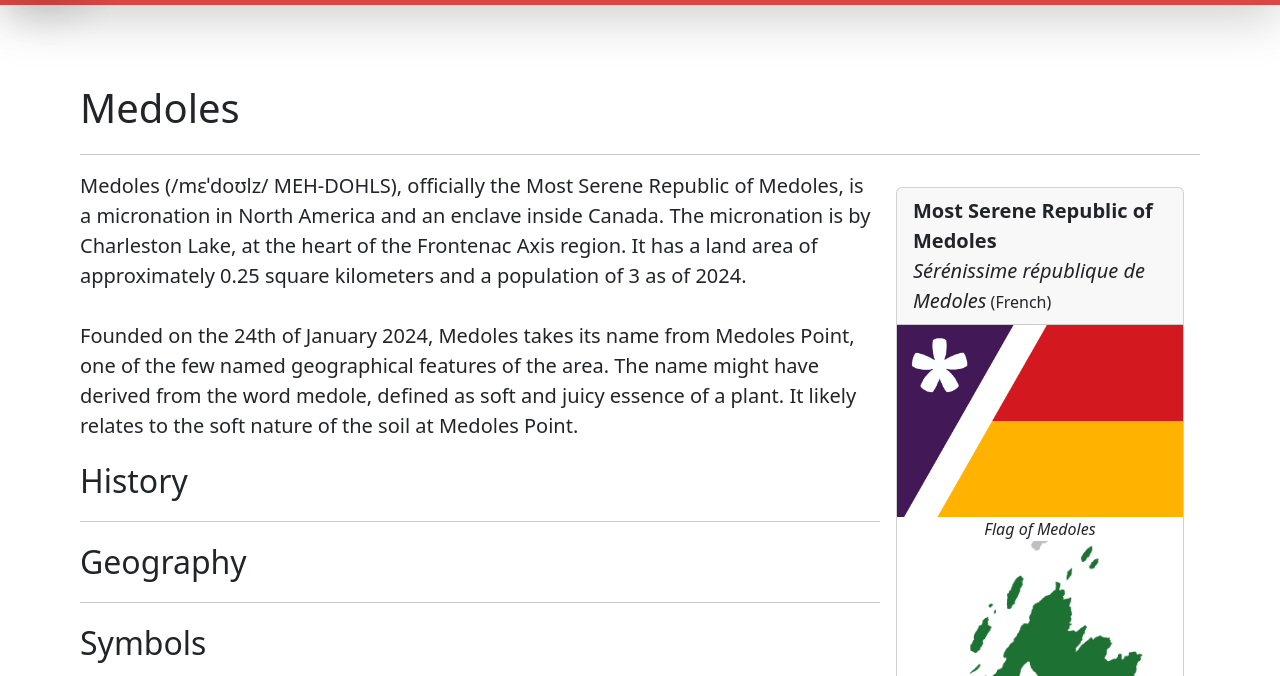
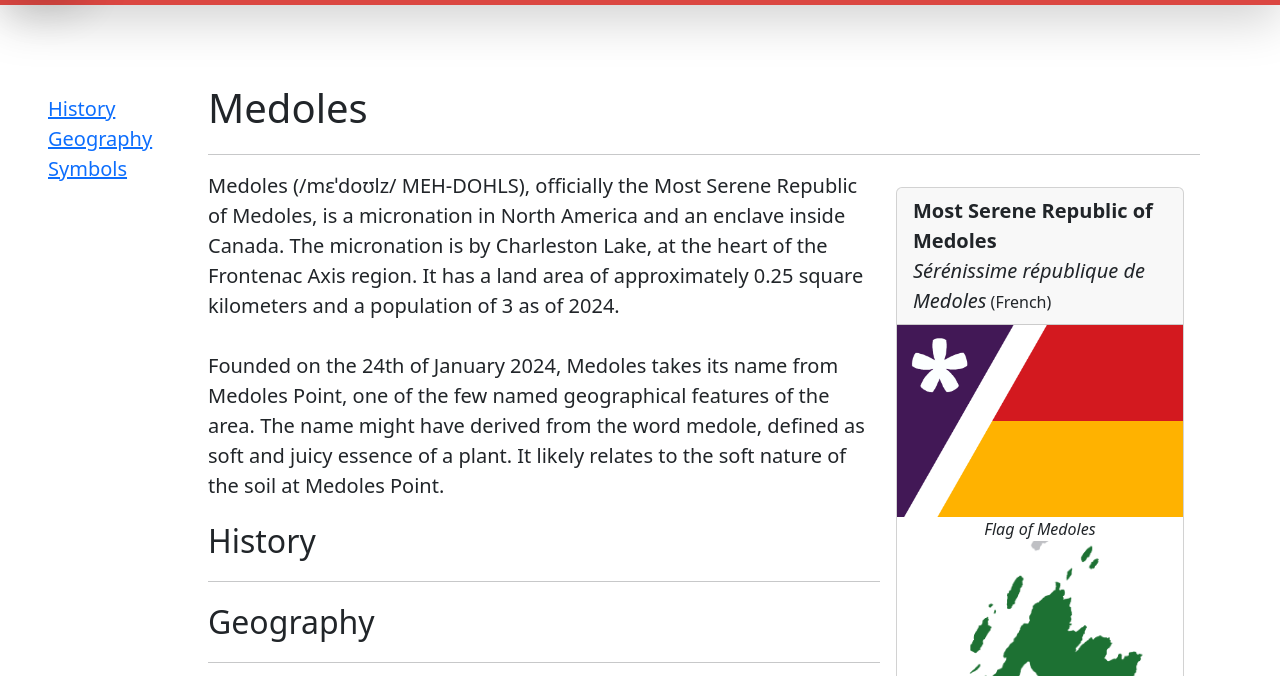
Before and after one commit to iArtistTree/Medoles, a website: page pages/info.html in a window 1280 px wide. Shown: the part 82-758 px from the top of the page. Drawn offline with nearby package versions, Linux system fonts and the light colour scheme; files that its build step writes are made by us from their sources.

Commit message:
Adding navigation

```diff
--- a/css/indexStyle.css
+++ b/css/indexStyle.css
@@ -43,3 +43,14 @@
     font-family: system-ui, -apple-system, BlinkMacSystemFont, 'Segoe UI', Roboto, Oxygen, Ubuntu, Cantarell, 'Open Sans', 'Helvetica Neue', sans-serif;
      margin-left: 15%;
  }
+
+body{
+    padding-top: 10rem;
+}
+
+:target::before{
+    content: "";
+    display: block;
+    height: 10rem;
+    margin: -10rem 0 0;
+}
--- a/pages/info.html
+++ b/pages/info.html
@@ -6,6 +6,7 @@
     <meta name="viewport" content="width=device-width, initial-scale=1.0">
     <title>Info</title>
     <link rel="icon" type="image/x-cion" href="../webIcon.ico">
+    <link rel="stylesheet" href="./css/indexStyle.css">
     <link href="https://cdn.jsdelivr.net/npm/bootstrap@5.3.3/dist/css/bootstrap.min.css" rel="stylesheet"
         integrity="sha384-QWTKZyjpPEjISv5WaRU9OFeRpok6YctnYmDr5pNlyT2bRjXh0JMhjY6hW+ALEwIH" crossorigin="anonymous">
     <link rel="stylesheet" href="../css/indexStyle.css">
@@ -16,7 +17,6 @@
     <script src="../js/functions.js"></script>
 </head>
 
-<body>
 <!-- navbar -->
 <nav class="navbar fixed-top navbar-expand-md shadow-lg" data-bs-theme="dark">
     <div class="container-fluid">
@@ -39,11 +39,22 @@
     </div>
 </nav>
 
-    <div style="text-align:left; padding-top: 10rem; padding-left: 5rem; padding-right: 5rem; margin-left: auto; margin-right: auto;">
+<!-- body -->
+<body>
+    <div  style="max-width: 18rem; float: left; margin: 1rem; min-height: 100%; position:absolute;">
+        <ul style="list-style: none;">
+            <li class="fs-5"><a href="#history">History</a></li>
+            <li class="fs-5"><a href="#geography">Geography</a></li>
+            <li class="fs-5"><a href="#symbols">Symbols</a></li>
+        </ul>
+    </div>
+
+    <div style="text-align:left; padding-left: 5rem; padding-right: 5rem; margin-left: 10%; margin-right: auto;">
         <header>
             <p class="fs-1">Medoles</p>
             <hr>
         </header>
+
         <section>
             <div class="card" style="max-width: 18rem; float: right; margin: 1rem;">
                 <div class="card-header">
@@ -86,11 +97,11 @@
                 <br><br>
                 Founded on the 24th of January 2024, Medoles takes its name from Medoles Point, one of the few named geographical features of the area. The name might have derived from the word medole, defined as soft and juicy essence of a plant. It likely relates to the soft nature of the soil at Medoles Point.
             </p>
-            <p class="fs-2">History</p>
+            <p class="fs-2" id="history">History</p>
             <hr>
-            <p class="fs-2">Geography</p>
+            <p class="fs-2" id="geography">Geography</p>
             <hr>
-            <p class="fs-2">Symbols</p>
+            <p class="fs-2" id="symbols">Symbols</p>
             <hr>
             <ul>
                 <div style="float: right;">
@@ -103,6 +114,7 @@
             </ul>
         </section>
     </div>
+
     <footer>
         <div class="footer bg-danger" style="height: 10rem;">
         </div>
```
Also changed, not shown: index.html (+2 -3 lines), pages/news.html (+5 -2 lines), pages/newsArticles/article1.html (+3 -4 lines). Lines whose indentation alone changed are shown as unchanged.
